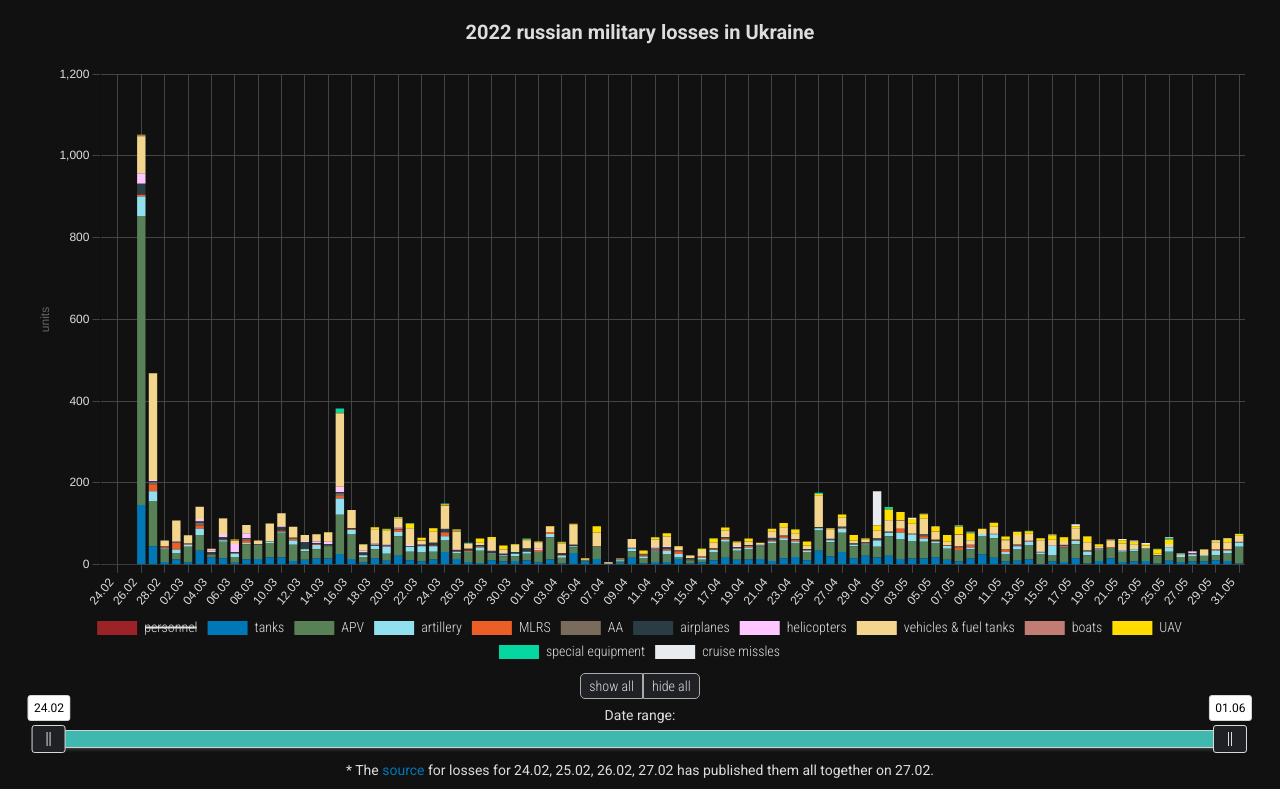
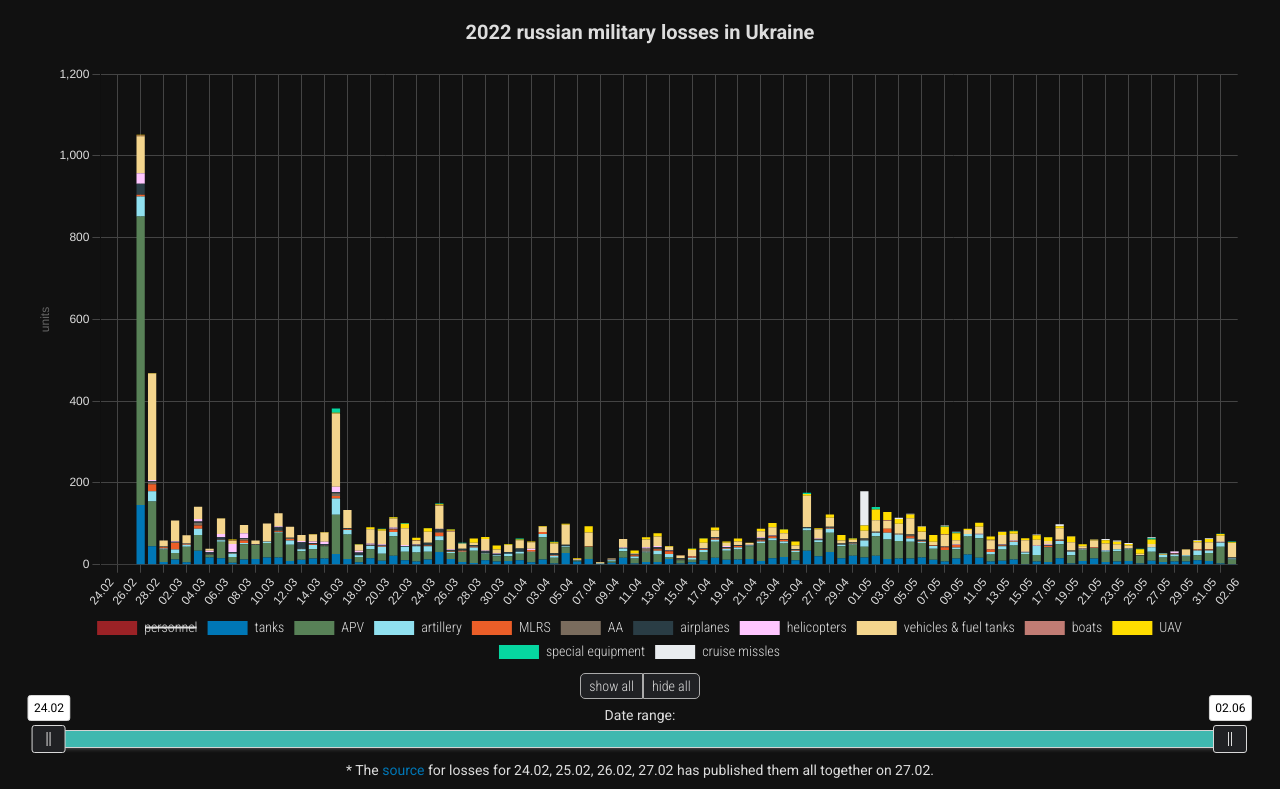
Before and after one commit to alexopus/rulosses, a plain HTML site: page index.html in a window 1280 px wide. Shown: the top 789 px of the page. Drawn offline with Linux system fonts and the light colour scheme.

Commit message:
2022-06-02

```diff
--- a/index.html
+++ b/index.html
@@ -281,6 +281,7 @@
       { date: '30.05', pers: 30350, tanks: 1349, apv: 3282, arti: 643, mlrs: 205, aa: 93, planes: 207, helis: 174, uav: 507, cruise: 118, boats: 13, vehic: 2258, spec: 48, src: 'https://www.mil.gov.ua/news/2022/05/30/vtrati-rosijskih-okupantiv-stanovlyat-643-artilerijskih-sistemi-znishheno-205-rszv-voroga-%E2%80%93-generalnij-shtab-zs-ukraini/' },
       { date: '31.05', pers: 30500, tanks: 1358, apv: 3302, arti: 649, mlrs: 207, aa: 93, planes: 208, helis: 174, uav: 515, cruise: 120, boats: 13, vehic: 2275, spec: 48, src: 'https://www.mil.gov.ua/news/2022/05/31/vid-pochatku-povnomasshtabnoi-vijni-proti-ukraini-rosiya-vtratila-uzhe-208-litakiv-znishheno-515-bpla-voroga-%E2%80%93-generalnij-shtab-zs-ukraini/' },
       { date: '01.06', pers: 30700, tanks: 1361, apv: 3343, arti: 659, mlrs: 207, aa: 94, planes: 208, helis: 175, uav: 519, cruise: 120, boats: 13, vehic: 2290, spec: 49, src: 'https://www.mil.gov.ua/news/2022/06/01/vtrati-rosijskih-okupantiv-stanovlyat-blizko-30700-osib-znishheno-175-vorozhih-vertolotiv-%E2%80%93-generalnij-shtab-zs-ukraini/' },
+      { date: '02.06', pers: 30850, tanks: 1363, apv: 3354, arti: 661, mlrs: 207, aa: 95, planes: 210, helis: 175, uav: 521, cruise: 120, boats: 13, vehic: 2325, spec: 51, src: 'https://www.mil.gov.ua/news/2022/06/02/vid-pochatku-povnomasshtabnoi-vijni-proti-ukraini-rosiya-vtratila-uzhe-ponad-3350-bojovih-bronovanih-mashin-znishheno-210-litakiv-voroga-%E2%80%93-generalnij-shtab-zs-ukraini/' },
     ];
 
     const dates  = [];
```
